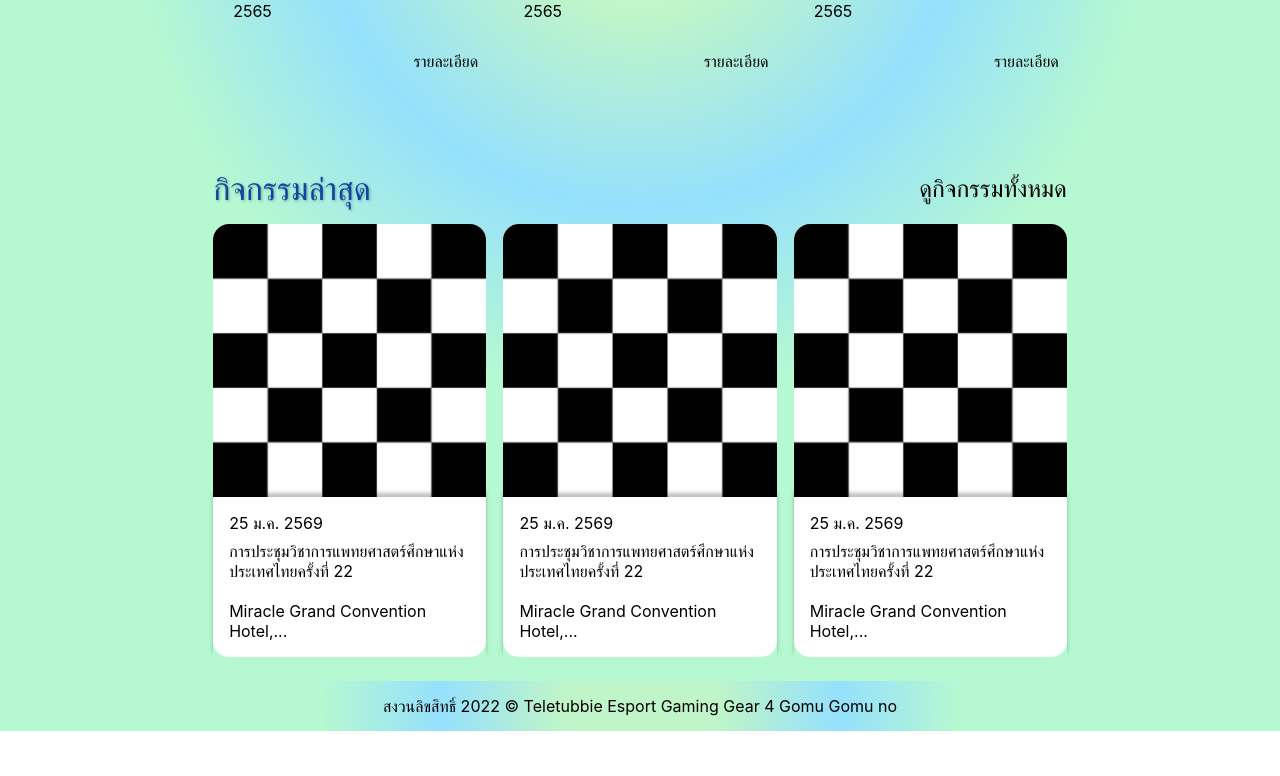
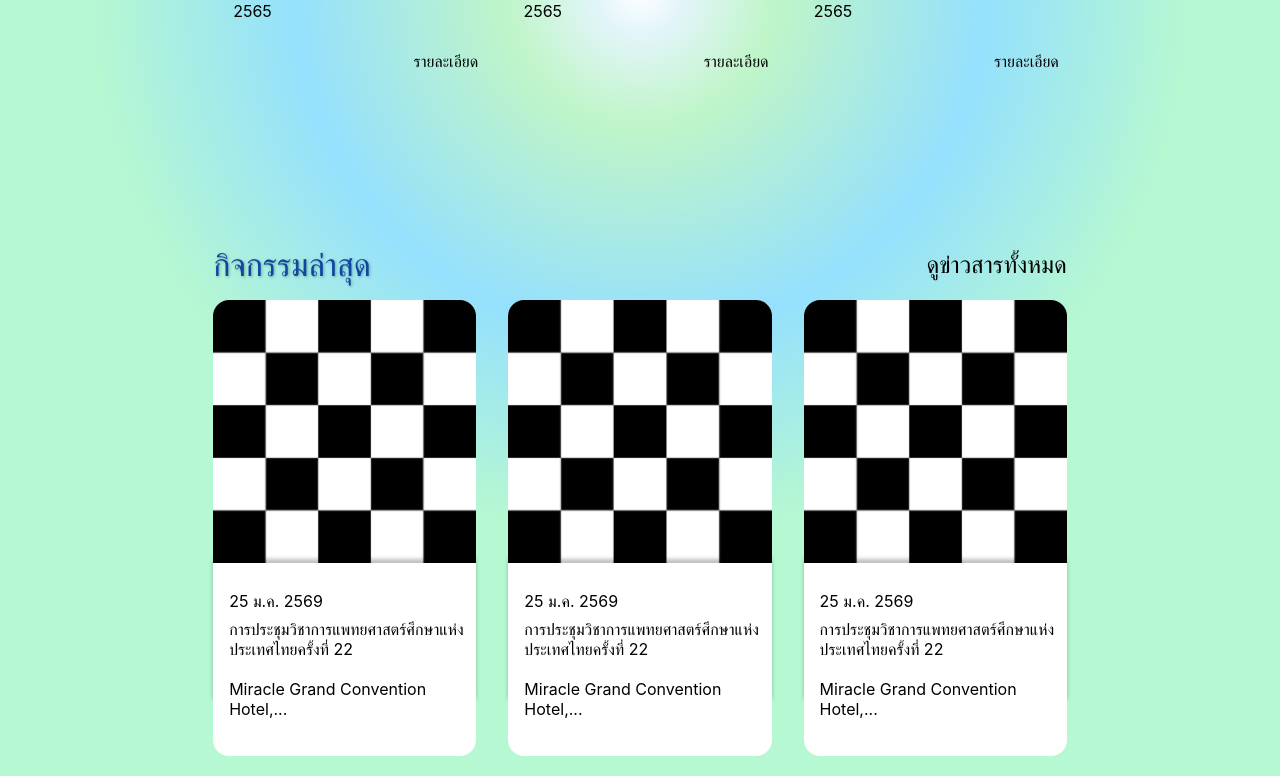
Before and after one commit to rapeepat21311/front-end2, a React (Create React App) app: page /news in a window 1280 px wide. Shown: the part 971-1747 px from the top of the page. Before the commit the page ends 1702 px from the top, so only its background shows below. Built offline with nearby package versions, Linux system fonts and the light colour scheme.

Commit message:
volunteer

```diff
--- a/src/component/navbar/Header/Header.css
+++ b/src/component/navbar/Header/Header.css
@@ -7,7 +7,7 @@
   left: 0;
   right: 0;
   z-index: 999;
-  position: sticky;
+  /* position: sticky; */
   /* justify-content: space-between; */
   background-color: rgb(188, 235, 255);
   /* background: linear-gradient(
--- a/src/page/news/lastedEvent/component/lastedEvent.css
+++ b/src/page/news/lastedEvent/component/lastedEvent.css
@@ -10,12 +10,14 @@
 
 .box_lasted_event {
   display: flex;
-  width: 32%;
+  width: 30.84%;
+  height: 456px;
   flex-direction: column;
-  margin-bottom: 24px;
+  /* margin-bottom: 24px; */
   border-radius: 16px;
   position: relative;
   /* border: 1px solid black; */
+  /* background-color: blueviolet; */
   background-color: #ffffff;
 }
 
@@ -35,10 +37,13 @@
 
 .box_lasted_event_date {
   display: flex;
+  height: 128px;
   flex-flow: column;
-  position: relative;
+  padding-top: 12px;
+  /* position: relative; */
   box-shadow: 0px -4px 4px rgba(0, 0, 0, 0.25);
   cursor: pointer;
+  /* background-color: greenyellow; */
   z-index: 2;
 }
 
@@ -46,8 +51,9 @@
   position: absolute;
   display: flex;
   flex-flow: column;
-  margin-top: 40px;
-  top: 200px;
+  /* background-color: gold; */
+  /* margin-top: 40px; */
+  top: 253px;
   z-index: 2;
   width: 100%;
   box-shadow: 0px -4px 4px rgba(0, 0, 0, 0.25);
@@ -72,7 +78,7 @@
 .news_event_location {
   display: flex;
   padding: 0px 0px 0px 16px;
-  margin-bottom: 16px;
+  /* margin-bottom: 60px; */
   text-align: start;
 }
 
--- a/src/page/news/news.css
+++ b/src/page/news/news.css
@@ -1,8 +1,9 @@
-.news_body{
+.news_body {
   display: flex;
   /* flex-direction: row; */
-  height: 100%;
+  height: 1792px;
   /* width: 100vw; */
+  position: relative;
   background: radial-gradient(
     circle at center,
     #ffffff 0%,
@@ -18,7 +19,7 @@ justify-content: center;
 .news_container {
   width: 66.7%;
   display: flex;
-
+  position: relative;
   flex-flow: column nowrap;
 }
 
@@ -190,16 +191,19 @@ justify-content: center;
 
 .news_update_box_cotainer {
   display: flex;
+  height: 1560px;
   flex-flow: row wrap;
   justify-content: space-between;
   /* background-color: gold; */
+  /* height: 100vh; */
+  position: relative;
 }
 /* 173-224 */
 .box_news_update {
   display: flex;
   width: 32%;
   flex-direction: column;
-  margin-bottom: 24px;
+  /* margin-bottom: 24px; */
   /* border: 1px solid black; */
   /* background-color: red; */
 }
@@ -277,7 +281,6 @@ justify-content: center;
   font-weight: 400;
 }
 
-
 /* @media  screen and ( max-width: 1960px) and  ( min-width : 1441px) {
   .box_news_recomment{
     width: 100%;
--- a/src/page/news/news.js
+++ b/src/page/news/news.js
@@ -24,8 +24,8 @@ function News() {
   const [lastesNewsData, setLastesNewsData] = useState(mockDataLastesNews);
   const [lastedEvent, setLastedEvent] = useState(mockDataLastesEvent);
   //hover
-  const [hover, setHover] = useState(false);
-  const [hoverNews, setHoverNews] = useState(false);
+  const [hoverallEvent, setHoverAllEvent] = useState(false);
+  const [hoverallNews, setHoverAllNews] = useState(false);
 
   const [currentPage, setCurrentPage] = useState(1);
   const [lastedNewsPerPage, setLastedNewsPerPage] = useState(3);
@@ -77,13 +77,13 @@ function News() {
             <h1>ข่าวสารล่าสุด</h1>
             <h2
               className="news_title_h2"
-              onMouseEnter={() => setHover(true)}
-              onMouseLeave={() => setHover(false)}
+              onMouseEnter={() => setHoverAllNews(true)}
+              onMouseLeave={() => setHoverAllNews(false)}
               onClick={() => {
                 navigate("/news/last-news");
               }}
             >
-              {hover ? (
+              {hoverallNews ? (
                 <>
                   ดูข่าวสารทั้งหมด
                   <EastIcon />
@@ -102,7 +102,23 @@ function News() {
           </div>
           <div className="event_update_title">
             <h1>กิจกรรมล่าสุด</h1>
-            <h2>ดูกิจกรรมทั้งหมด</h2>
+            <h2
+              className="news_title_h2"
+              onMouseEnter={() => setHoverAllEvent(true)}
+              onMouseLeave={() => setHoverAllEvent(false)}
+              onClick={() => {
+                navigate("/news/last-events");
+              }}
+            >
+              {hoverallEvent ? (
+                <>
+                  ดูข่าวสารทั้งหมด
+                  <EastIcon />
+                </>
+              ) : (
+                "ดูข่าวสารทั้งหมด"
+              )}
+            </h2>
           </div>
           <div className="news_update_box_cotainer">
             <LastedEvent
--- a/src/page/perform/performAll/chagePageVolunteerHours.css
+++ b/src/page/perform/performAll/chagePageVolunteerHours.css
@@ -1,11 +1,8 @@
 .page_number {
     display: flex;
-    justify-content: center;
-    align-items: center;
-    /* background-color: aqua; */
-    flex-flow: row nowrap;
+    justify-content: flex-end;
+    align-items: flex-end;
     margin-bottom: 24px;
-    position: relative;
 }
 
 .page_number h2{
--- a/src/page/profile/events/CreateBox.js
+++ b/src/page/profile/events/CreateBox.js
@@ -8,7 +8,7 @@ export default function CreateBox() {
   const [volunteerHours, setVolunteerHours] = useState(mockDataActivity);
 
   const [currentPage, setCurrentPage] = useState(1);
-  const [volunteerHoursPerPage] = useState(8);
+  const [volunteerHoursPerPage] = useState(12);
   const [pageNumberLimit, setPageNumberLimit] = useState(6);
   const [maxPageLimit, setMaxPageLimit] = useState(6);
   const [minPageLimit, setMinPageLimit] = useState(0);
@@ -32,6 +32,7 @@ export default function CreateBox() {
   };
   return (
     <>
+      <div className="volunteer_body">
         <div className="box_activity_suppe">
           {currentVolunteerHours.map((item) => {
             return (
@@ -58,6 +59,7 @@ export default function CreateBox() {
         <option value="8">8</option>
         <option value="10">10</option>
       </select> */}
+      </div>
       <Pagination
         volunteerHoursPerPage={volunteerHoursPerPage}
         totalVolunteerHours={volunteerHours.length}
--- a/src/page/profile/events/createbox.css
+++ b/src/page/profile/events/createbox.css
@@ -1,14 +1,23 @@
+.volunteer_body {
+  /* background-color: yellow; */
+  position: relative;
+  height: 1064px;
+}
+
 .box_activity_suppe {
   display: flex;
   flex-flow: row wrap;
-  width: 100%;
+  width: 960px;
+  /* height: 944px; */
   /* background-color: red; */
   justify-content: space-between;
 }
 
 .box_activity_container {
   display: flex;
-  width:48.49%;
+  /* width:48.49%; */
+  width: 468px;
+  height: 144px;
   /* margin-right: 12px; */
   margin-bottom: 20px;
   border-radius: 16px;
--- a/src/page/profile/index.js
+++ b/src/page/profile/index.js
@@ -37,9 +37,19 @@ function Index() {
     <>
       <Header />
       <div
-        className={activeIndex === 1 ? "profile_body_capital" : "profile_body"}
+        className={
+          activeIndex === 1 || activeIndex === 2
+            ? "profile_body_capital"
+            : "profile_body"
+        }
       >
-        <div className={activeIndex === 1 ? "profile_capital" : "profile"}>
+        <div
+          className={
+            activeIndex === 1 || activeIndex === 2
+              ? "profile_capital"
+              : "profile"
+          }
+        >
           <div className="profile_title_link_home_page">
             <p onClick={() => navigate("/")}>หน้าหลัก</p> {" > "}
             <p>ประวัตินักศึกษา</p>
```
Lines whose indentation alone changed are shown as unchanged.
